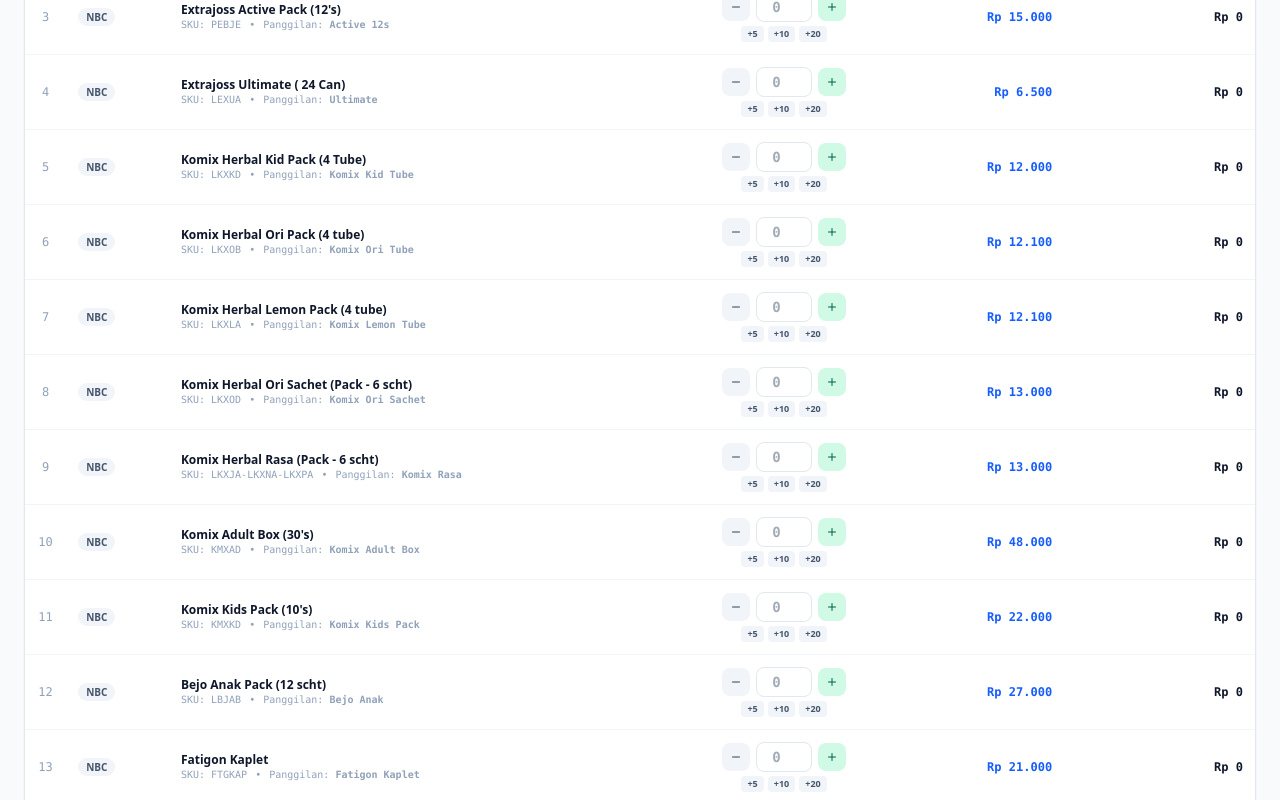
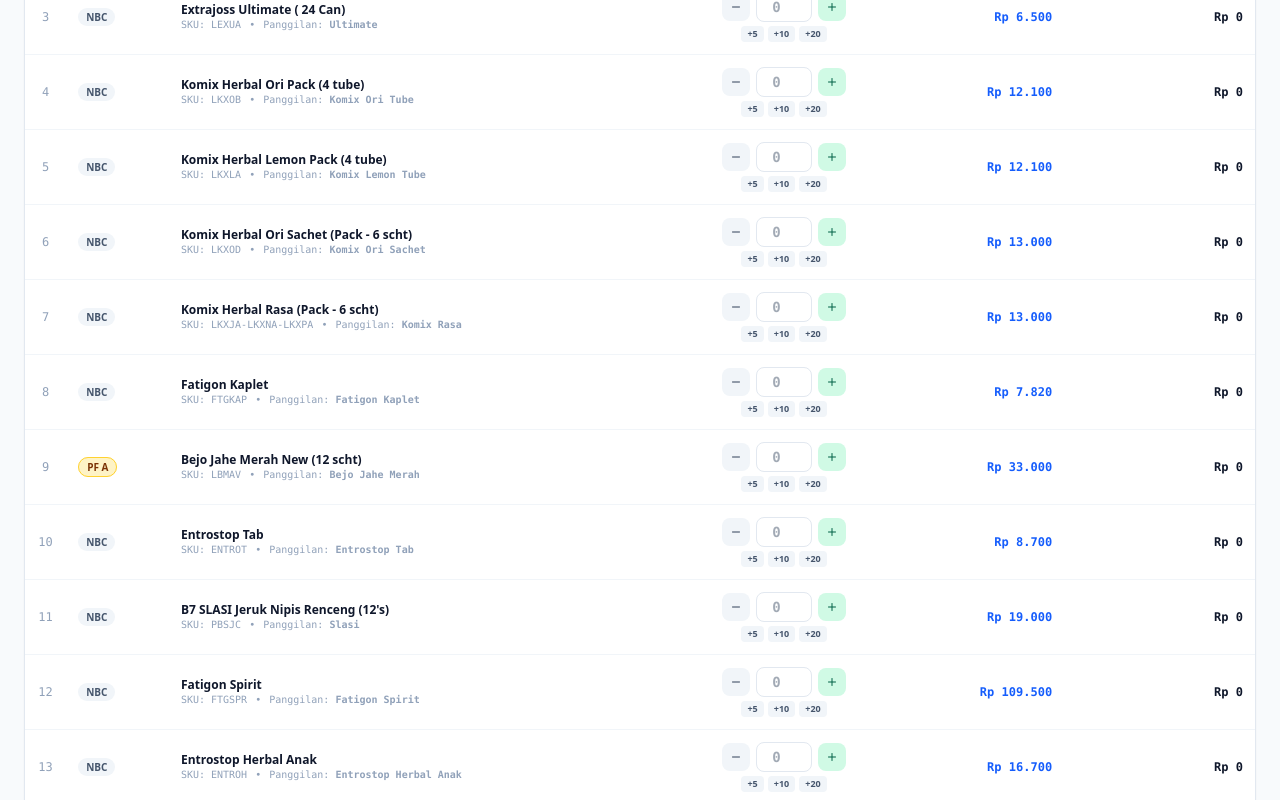
Before and after one commit to akbar521/SHJ-DOF-SUKABUMI, a React (Vite) app: page / in a window 1280 px wide. Shown: the part 1180-1980 px from the top of the page. Built offline with nearby package versions, Linux system fonts and the light colour scheme; no server answers.

Commit message:
refactor: update salesman, pricing, and dev config
- Replace salesman FACHRI with DERI
- Implement subdist-specific product pricing
- Disable HMR and update product storage cache
- Remove deprecated products from schema and reports

```diff
--- a/server.ts
+++ b/server.ts
@@ -4,6 +4,9 @@
 import app from './server/app';
 
 const PORT = 3000;
+
+// Ensure HMR is disabled in AI Studio dev environment per guidelines
+process.env.DISABLE_HMR = 'true';
 
 // -------------------------------------------------------------
 // VITE INTEGRATION & SERVER START
@@ -12,7 +15,10 @@
 async function startServer() {
   if (process.env.NODE_ENV !== 'production') {
     const vite = await createViteServer({
-      server: { middlewareMode: true },
+      server: {
+        middlewareMode: true,
+        hmr: false,
+      },
       appType: 'spa',
     });
     app.use(vite.middlewares);
--- a/src/components/SimpleDofShjCalculator.tsx
+++ b/src/components/SimpleDofShjCalculator.tsx
@@ -3,7 +3,8 @@
 import {
   SUBDIST_LIST,
   CIANJUR_MOTORIS,
-  SUKABUMI_MOTORIS
+  SUKABUMI_MOTORIS,
+  resolveSubdistPrice
 } from '../data/subdistConfig';
 import { formatRupiah } from '../utils/mathUtils';
 import { generatePdfReport } from '../utils/pdfGenerator';
@@ -69,7 +70,7 @@
     }
   };
 
-  // Select Sukabumi Salesman (RUSDIANA -> Cibadak, HIKMATIAR -> Nyalindung, EGA -> Cikole, FACHRI -> Sukaraja)
+  // Select Sukabumi Salesman (RUSDIANA -> Cibadak, HIKMATIAR -> Nyalindung, EGA -> Cikole, DERI -> Sukaraja)
   const handleSelectSukabumiSalesman = (motoris: typeof SUKABUMI_MOTORIS[0]) => {
     setSalesmanName(motoris.name);
     if (motoris.dmsCode) {
@@ -202,18 +203,27 @@
     });
   }, [products, selectedWilayah]);
 
-  // Calculated items with PF / NBC flags
+  // Calculated items with PF / NBC flags & Subdist/Salesman-aware pricing
   const calculatedItems = useMemo(() => {
     return filteredProducts.map(p => {
+      const priceInfo = resolveSubdistPrice(p, selectedSubdist);
+      const effectiveRetailPrice = priceInfo.harga_retail;
       const qty = quantities[p.kode_produk] || 0;
-      const subRetail = p.harga_retail * qty;
+      const subRetail = effectiveRetailPrice * qty;
       const isPfA = p.kode_produk === 'LBMAV';
       const isPfB = p.kode_produk === 'LPRGR';
       const isPf = isPfA || isPfB;
 
+      const effectiveProduct: Product = {
+        ...p,
+        harga_retail: effectiveRetailPrice,
+        harga_grosir: priceInfo.harga_grosir
+      };
+
       return {
         product: p,
-        effectiveProduct: p,
+        effectiveProduct,
+        effectivePrice: effectiveRetailPrice,
         qty,
         subRetail,
         isPfA,
@@ -222,7 +232,7 @@
         shortName: NBC_PRODUCT_SHORT_NAMES[p.kode_produk] || p.nama_produk
       };
     });
-  }, [filteredProducts, quantities]);
+  }, [filteredProducts, quantities, selectedSubdist]);
 
   // Total summary
   const summary = useMemo(() => {
@@ -370,7 +380,7 @@
       ec,
       noo,
       items: calculatedItems.map(item => ({
-        product: item.product,
+        product: item.effectiveProduct,
         qty: item.qty
       })),
       stockCukup,
@@ -410,7 +420,7 @@
       ec,
       noo,
       items: calculatedItems.map(item => ({
-        product: item.product,
+        product: item.effectiveProduct,
         qty: item.qty
       }))
     });
@@ -460,7 +470,7 @@
         subdistName: dynamicSubdistReportLabel,
         notes: `Real Call: ${realCall} | EC: ${ec} | NOO: ${noo} | Setoran Omset: ${formatRupiah(summary.totalSetoran, true)}`,
         items: calculatedItems.map(item => ({
-          product: item.product,
+          product: item.effectiveProduct,
           qty: item.qty
         }))
       });
@@ -1030,7 +1040,7 @@
 
                     {/* Harga Retail */}
                     <td className="p-3 text-right font-mono font-bold text-blue-600">
-                      {formatRupiah(p.harga_retail, true)}
+                      {formatRupiah(item.effectiveProduct.harga_retail, true)}
                     </td>
 
                     {/* Omset Subtotal */}
--- a/src/data/sqlSchema.ts
+++ b/src/data/sqlSchema.ts
@@ -5,7 +5,7 @@
   { id_user: 'MTR-001', nama_lengkap: 'RUSDIANA', role: 'salesman', dms_user: 'MMTW-SKI-CIBADAK', password: 'password123', telepon: '081234567891' },
   { id_user: 'MTR-002', nama_lengkap: 'HIKMATIAR', role: 'salesman', dms_user: 'MMTW-SKI-NYALINDUNG', password: 'password123', telepon: '081234567892' },
   { id_user: 'MTR-003', nama_lengkap: 'EGA', role: 'salesman', dms_user: 'MMTW-SKI-CIKOLE', password: 'password123', telepon: '081234567893' },
-  { id_user: 'MTR-004', nama_lengkap: 'FACHRI', role: 'salesman', dms_user: 'MMTW-SKI-SUKARAJA', password: 'password123', telepon: '081234567894' },
+  { id_user: 'MTR-004', nama_lengkap: 'DERI', role: 'salesman', dms_user: 'MMTW-SKI-SUKARAJA', password: 'password123', telepon: '081234567894' },
   // Motoris Cianjur
   { id_user: 'MTR-CJR-001', nama_lengkap: 'HERU', role: 'salesman', dms_user: 'MMTW-SKI-CIKALONG', password: 'password123', telepon: '081234567801' },
   { id_user: 'MTR-CJR-002', nama_lengkap: 'HERPIN', role: 'salesman', dms_user: 'MMTW-SKI-CIAPANAS', password: 'password123', telepon: '081234567802' },
@@ -34,28 +34,12 @@
     wilayah: ['Cianjur']
   },
   {
-    kode_produk: 'PEBJE',
-    nama_produk: "Extrajoss Active Pack (12's)",
-    harga_grosir: 12500.00,
-    harga_retail: 15000.00,
-    persentase_dof: 0.20,
-    wilayah: ['Cianjur']
-  },
-  {
     kode_produk: 'LEXUA',
     nama_produk: 'Extrajoss Ultimate ( 24 Can)',
     harga_grosir: 5700.00,
     harga_retail: 6500.00,
     persentase_dof: 0.20,
     wilayah: ['Sukabumi', 'Cianjur']
-  },
-  {
-    kode_produk: 'LKXKD',
-    nama_produk: 'Komix Herbal Kid Pack (4 Tube)',
-    harga_grosir: 9311.80,
-    harga_retail: 12000.00,
-    persentase_dof: 0.20,
-    wilayah: ['Cianjur']
   },
   {
     kode_produk: 'LKXOB',
@@ -90,34 +74,10 @@
     wilayah: ['Sukabumi', 'Cianjur']
   },
   {
-    kode_produk: 'KMXAD',
-    nama_produk: "Komix Adult Box (30's)",
-    harga_grosir: 42000.00,
-    harga_retail: 48000.00,
-    persentase_dof: 0.20,
-    wilayah: ['Cianjur']
-  },
-  {
-    kode_produk: 'KMXKD',
-    nama_produk: "Komix Kids Pack (10's)",
-    harga_grosir: 18500.00,
-    harga_retail: 22000.00,
-    persentase_dof: 0.20,
-    wilayah: ['Cianjur']
-  },
-  {
-    kode_produk: 'LBJAB',
-    nama_produk: 'Bejo Anak Pack (12 scht)',
-    harga_grosir: 24500.00,
-    harga_retail: 27000.00,
-    persentase_dof: 0.20,
-    wilayah: ['Cianjur']
-  },
-  {
     kode_produk: 'FTGKAP',
     nama_produk: 'Fatigon Kaplet',
     harga_grosir: 18000.00,
-    harga_retail: 21000.00,
+    harga_retail: 7820.00,
     persentase_dof: 0.20,
     wilayah: ['Cianjur']
   },
@@ -133,9 +93,15 @@
     kode_produk: 'ENTROT',
     nama_produk: 'Entrostop Tab',
     harga_grosir: 15000.00,
-    harga_retail: 17500.00,
+    harga_retail: 17800.00,
     persentase_dof: 0.20,
-    wilayah: ['Cianjur']
+    wilayah: ['Cianjur'],
+    subdist_prices: {
+      CIKALONG: { harga_grosir: 15000.00, harga_retail: 8700.00 },
+      CIPANAS: { harga_grosir: 15000.00, harga_retail: 8700.00 },
+      CIBEBER: { harga_grosir: 15000.00, harga_retail: 17800.00 },
+      CIRANJANG: { harga_grosir: 15000.00, harga_retail: 17800.00 }
+    }
   },
   {
     kode_produk: 'PBSJC',
@@ -149,7 +115,7 @@
     kode_produk: 'FTGSPR',
     nama_produk: 'Fatigon Spirit',
     harga_grosir: 22000.00,
-    harga_retail: 25000.00,
+    harga_retail: 109500.00,
     persentase_dof: 0.20,
     wilayah: ['Cianjur']
   },
@@ -157,9 +123,15 @@
     kode_produk: 'ENTROH',
     nama_produk: 'Entrostop Herbal Anak',
     harga_grosir: 16500.00,
-    harga_retail: 19000.00,
+    harga_retail: 16700.00,
     persentase_dof: 0.20,
-    wilayah: ['Cianjur']
+    wilayah: ['Cianjur'],
+    subdist_prices: {
+      CIKALONG: { harga_grosir: 16500.00, harga_retail: 16700.00 },
+      CIPANAS: { harga_grosir: 16500.00, harga_retail: 16700.00 },
+      CIBEBER: { harga_grosir: 16500.00, harga_retail: 16600.00 },
+      CIRANJANG: { harga_grosir: 16500.00, harga_retail: 16600.00 }
+    }
   },
   {
     kode_produk: 'LPRGR',
--- a/src/data/subdistConfig.ts
+++ b/src/data/subdistConfig.ts
@@ -30,7 +30,7 @@
   { name: 'RUSDIANA', label: 'Cibadak', wilayah: 'Sukabumi', dmsCode: 'MMTW-SKI-CIBADAK', areaHint: 'Cibadak' },
   { name: 'HIKMATIAR', label: 'Nyalindung', wilayah: 'Sukabumi', dmsCode: 'MMTW-SKI-NYALINDUNG', areaHint: 'Nyalindung' },
   { name: 'EGA', label: 'Cikole', wilayah: 'Sukabumi', dmsCode: 'MMTW-SKI-CIKOLE', areaHint: 'Cikole' },
-  { name: 'FACHRI', label: 'Sukaraja', wilayah: 'Sukabumi', dmsCode: 'MMTW-SKI-SUKARAJA', areaHint: 'Sukaraja' },
+  { name: 'DERI', label: 'Sukaraja', wilayah: 'Sukabumi', dmsCode: 'MMTW-SKI-SUKARAJA', areaHint: 'Sukaraja' },
 ];
 
 export const SUBDIST_LIST: SubdistInfo[] = [
@@ -112,7 +112,7 @@
     shortLabel: 'Sukaraja',
     wilayah: 'Sukabumi',
     dmsUser: 'MMTW-SKI-SUKARAJA',
-    defaultSalesman: 'FACHRI',
+    defaultSalesman: 'DERI',
     description: 'Pangkalan Sukaraja Sukabumi',
     badgeColor: 'bg-rose-100 text-rose-800 border-rose-300'
   }
@@ -120,10 +120,30 @@
 
 // Baseline prices for Subdist
 export const DEFAULT_SUBDIST_PRICES: Record<SubdistKey, Record<string, ProductSubdistPrice>> = {
-  CIKALONG: {},
-  CIPANAS: {},
-  CIBEBER: {},
-  CIRANJANG: {},
+  CIKALONG: {
+    ENTROT: { harga_grosir: 15000, harga_retail: 8700 },
+    ENTROH: { harga_grosir: 16500, harga_retail: 16700 },
+    FTGKAP: { harga_grosir: 18000, harga_retail: 7820 },
+    FTGSPR: { harga_grosir: 22000, harga_retail: 109500 },
+  },
+  CIPANAS: {
+    ENTROT: { harga_grosir: 15000, harga_retail: 8700 },
+    ENTROH: { harga_grosir: 16500, harga_retail: 16700 },
+    FTGKAP: { harga_grosir: 18000, harga_retail: 7820 },
+    FTGSPR: { harga_grosir: 22000, harga_retail: 109500 },
+  },
+  CIBEBER: {
+    ENTROT: { harga_grosir: 15000, harga_retail: 17800 },
+    ENTROH: { harga_grosir: 16500, harga_retail: 16600 },
+    FTGKAP: { harga_grosir: 18000, harga_retail: 7820 },
+    FTGSPR: { harga_grosir: 22000, harga_retail: 109500 },
+  },
+  CIRANJANG: {
+    ENTROT: { harga_grosir: 15000, harga_retail: 17800 },
+    ENTROH: { harga_grosir: 16500, harga_retail: 16600 },
+    FTGKAP: { harga_grosir: 18000, harga_retail: 7820 },
+    FTGSPR: { harga_grosir: 22000, harga_retail: 109500 },
+  },
   CIBADAK: {},
   NYALINDUNG: {},
   CIKOLE: {},
--- a/src/services/apiService.ts
+++ b/src/services/apiService.ts
@@ -3,7 +3,7 @@
 import { calculateDofFee } from '../utils/mathUtils';
 
 // Local storage fallback key for resilience
-const LOCAL_STORAGE_PRODUCTS = 'dof_shj_products_v1';
+const LOCAL_STORAGE_PRODUCTS = 'dof_shj_products_v2';
 const LOCAL_STORAGE_ORDERS = 'dof_shj_orders_v1';
 
 export const api = {
--- a/src/utils/waReportFormatter.ts
+++ b/src/utils/waReportFormatter.ts
@@ -69,16 +69,11 @@
 export const NBC_PRODUCT_SHORT_NAMES: Record<string, string> = {
   'PEGAB': 'Go Anggur',
   'PEMAB': 'Joss Mangga',
-  'PEBJE': 'Active 12s',
   'LEXUA': 'Ultimate',
-  'LKXKD': 'Komix Kid Tube',
   'LKXOB': 'Komix Ori Tube',
   'LKXLA': 'Komix Lemon Tube',
   'LKXOD': 'Komix Ori Sachet',
   'LKXJA-LKXNA-LKXPA': 'Komix Rasa',
-  'KMXAD': 'Komix Adult Box',
-  'KMXKD': 'Komix Kids Pack',
-  'LBJAB': 'Bejo Anak',
   'FTGKAP': 'Fatigon Kaplet',
   'LBMAV': 'Bejo Jahe Merah',
   'ENTROT': 'Entrostop Tab',
--- a/vite.config.ts
+++ b/vite.config.ts
@@ -86,8 +86,7 @@
           ],
         },
         devOptions: {
-          enabled: true,
-          type: 'module',
+          enabled: false,
         },
       }),
     ],
```
Also changed, not shown: 1 other file (tests, documents, lock files or other folders).
